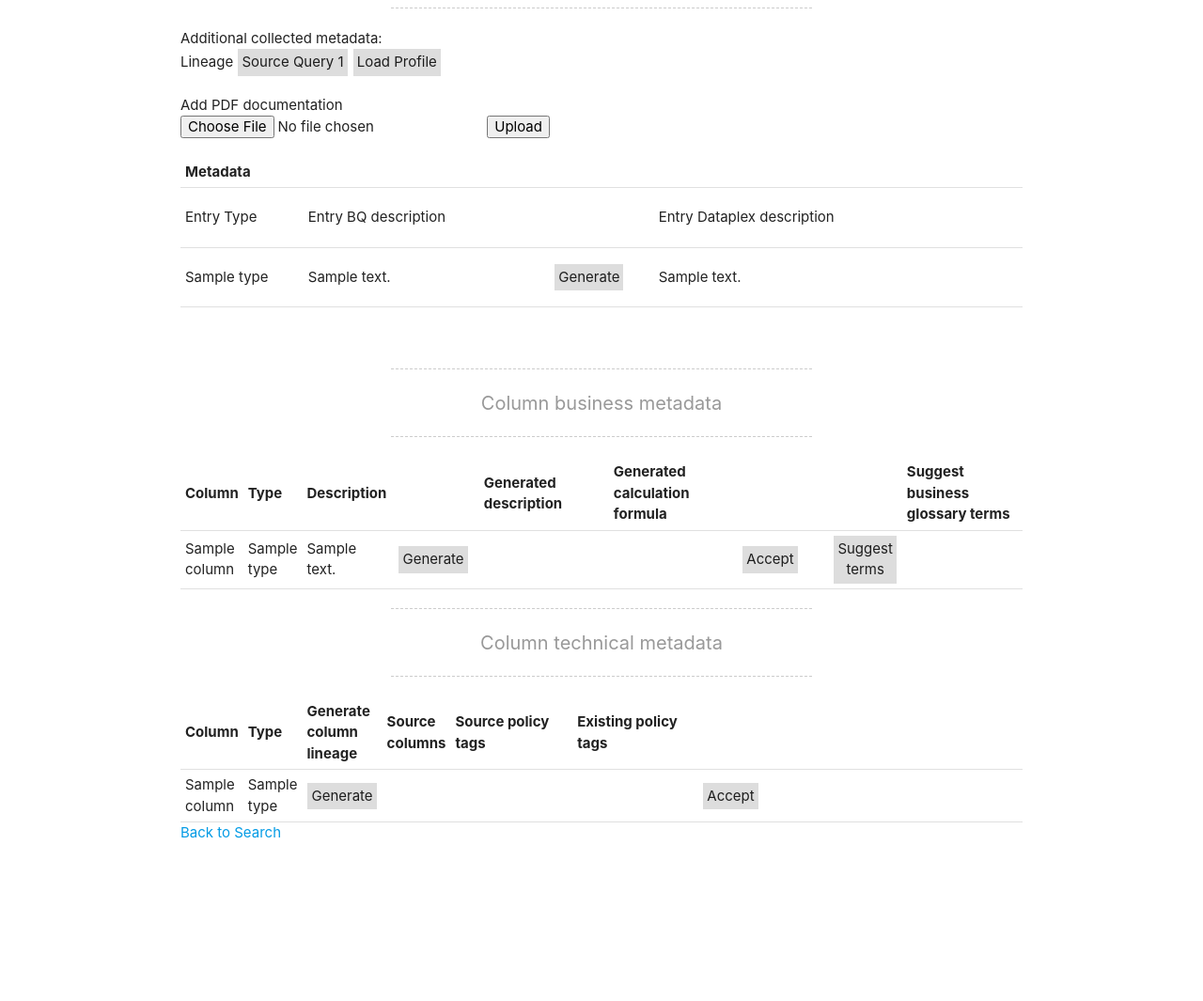
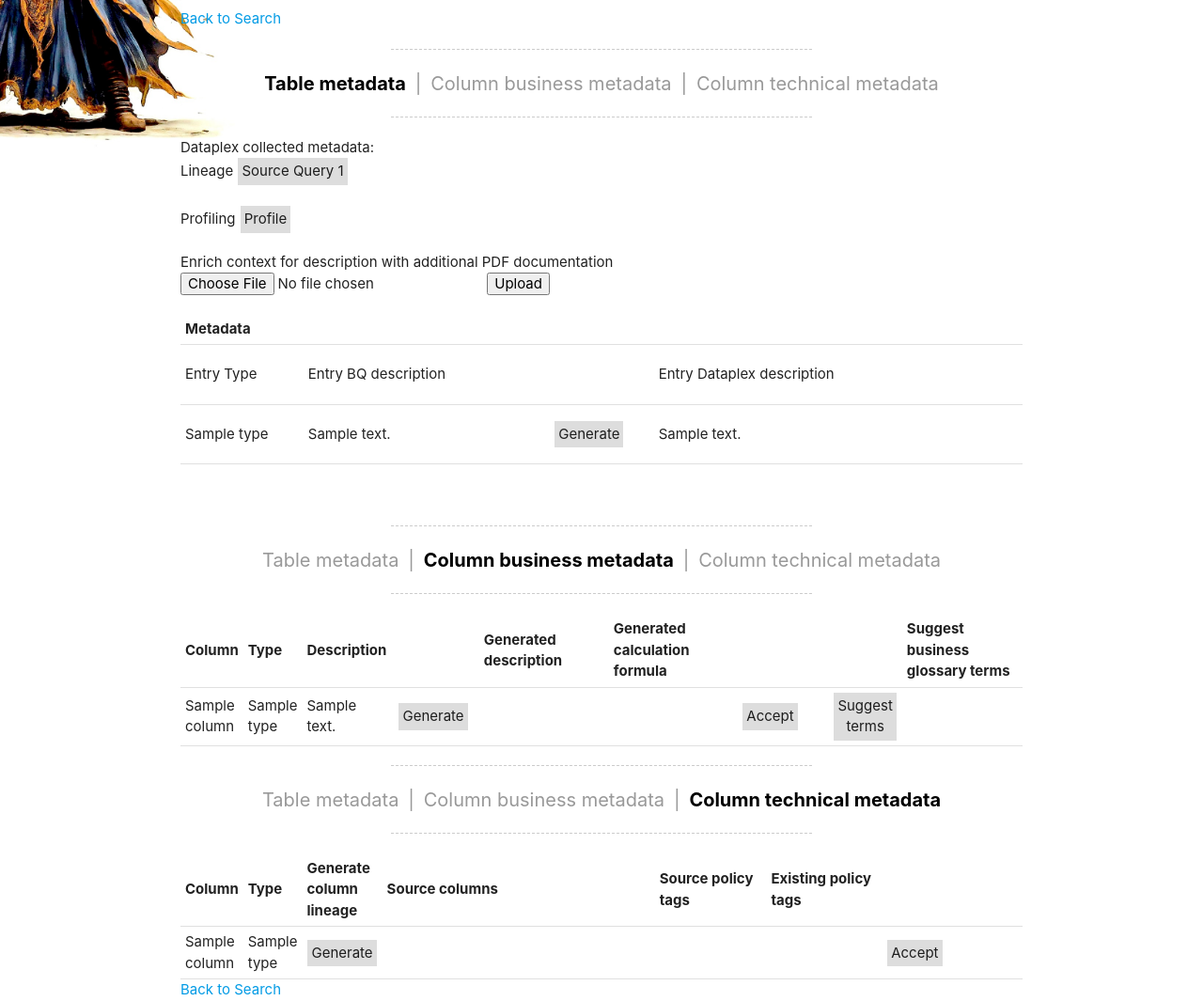
Before and after one commit to renovate-bot/GoogleCloudPlatform-_-dataplexutils, a Flask app: template templates/details.html in a window 1280 px wide. Shown: the part 428-1493 px from the top of the page at 94% size. Before the commit the page ends 1320 px from the top, so only its background shows below. Run offline with Flask 3, Linux system fonts and the light colour scheme; the template is opened without the code that fills it: most values are stand-ins (such as "Sample title", 1, 10 or a date in 2020).

Commit message:
Now it is beautiful

```diff
--- a/templates/details.html
+++ b/templates/details.html
@@ -2,25 +2,40 @@
 <html>
 
 <head>
+    <style>
+        body {
+            background-image: url("../static/wizard.jpg");
+            background-repeat: no-repeat;
+            background-position: -250px 0px;
+            background-size: 600px;
+        }
+    </style>
     <!-- Import Materialize CSS -->
     <link rel="stylesheet" href="https://cdnjs.cloudflare.com/ajax/libs/materialize/1.0.0/css/materialize.min.css">
 </head>
 <body>
-    <a href="{{ url_for('home') }}">Back to Search</a>
+
     <div class="container">
-        <h5><img src="https://www.gstatic.com/cloud/images/navigation/icons.svg#bigquery"></img> {{ result.fullyQualifiedName }}</h5>
+    </br>
+        <h5 style="margin-top: 100px; font-weight: bold;"><img src="https://www.gstatic.com/cloud/images/navigation/icons.svg#bigquery"></img> {{ result.fullyQualifiedName }}</h5>
         <!-- FILEPATH: /Users/jskuratowicz/Projects/Metadata Generation/templates/details.html -->
         <!-- BEGIN: section-separator -->
+        <a href="{{ url_for('home') }}">Back to Search</a>
         <div style="text-align: center;">
             <hr style="border: none; border-top: 1px dashed #ccc; height: 1px; width: 50%; margin: 20px auto;">
-            <span style="font-size: 20px; color: #999;">Table metadata</span>
+
+            <span id="table_metadata" style="font-size: 20px; color: black; font-weight: bold;">Table metadata</span>
+            <span style="font-size: 20px; color: #999;">&nbsp;|&nbsp;</span>
+            <a href="#column_business_metadata"><span style="font-size: 20px; color: #999;">Column business metadata</span></a>
+            <span style="font-size: 20px; color: #999;">&nbsp;|&nbsp;</span>
+            <a href="#column_technical_metadata"> <span style="font-size: 20px; color: #999;">Column technical metadata</span></a>
             <hr style="border: none; border-top: 1px dashed #ccc; height: 1px; width: 50%; margin: 20px auto;">
         </div>
         <!-- END: section-separator -->
 
 
 
-        Additional collected metadata:
+        Dataplex collected metadata:
         </br>
         <div class="content-container">
             Lineage
@@ -31,9 +46,10 @@
                     </div>
                 </div>
             {% endfor %}
-
-
-            <div class="tab" id="button_profile">Load Profile
+            </br>
+             </br>
+            Profiling
+            <div class="tab" id="button_profile">Profile
                 <div class="popup" id="Profile">Unknown</div>
             </div>
 
@@ -53,7 +69,8 @@
             </script>
         </div>
 
-        <div style="margin-top: 20px;margin-bottom: 20px;"> Add PDF documentation
+        <div style="margin-top: 20px;margin-bottom: 20px;"> Enrich context for description with additional PDF documentation
+        </br>
         <form method="post" enctype="multipart/form-data" id="pdfForm">
             <input type="file" name="file" id="pdfFile">
             <input type="submit" value="Upload" id="pdfSubmit">
@@ -226,7 +243,11 @@
         </br>
         <div style="text-align: center;">
             <hr style="border: none; border-top: 1px dashed #ccc; height: 1px; width: 50%; margin: 20px auto;">
-            <span style="font-size: 20px; color: #999;">Column business metadata</span>
+            <a href="#table_metadata"><span  style="font-size: 20px; color: #999;">Table metadata</span></a>
+            <span style="font-size: 20px; color: #999;">&nbsp;|&nbsp;</span>
+            <span id="column_business_metadata" style="font-size: 20px; color: black;font-weight: bold;">Column business metadata</span>
+            <span style="font-size: 20px; color: #999;">&nbsp;|&nbsp;</span>
+            <a href="#column_technical_metadata"><span style="font-size: 20px; color: #999;">Column technical metadata</span></a>
             <hr style="border: none; border-top: 1px dashed #ccc; height: 1px; width: 50%; margin: 20px auto;">
         </div>
 
@@ -395,7 +416,12 @@
         </div>
         <div style="text-align: center;">
             <hr style="border: none; border-top: 1px dashed #ccc; height: 1px; width: 50%; margin: 20px auto;">
-            <span style="font-size: 20px; color: #999;">Column technical metadata</span>
+
+            <a href="#table_metadata"><span style="font-size: 20px; color: #999; ">Table metadata</span></a>
+            <span style="font-size: 20px; color: #999;">&nbsp;|&nbsp;</span>
+            <a href="#column_business_metadata"><span style="font-size: 20px; color: #999;">Column business metadata</span></a>
+            <span style="font-size: 20px; color: #999;">&nbsp;|&nbsp;</span>
+            <span id="column_technical_metadata" style="font-size: 20px; color: black;font-weight: bold;">Column technical metadata</span>
             <hr style="border: none; border-top: 1px dashed #ccc; height: 1px; width: 50%; margin: 20px auto;">
         </div>
         <table style="width: 100%; margin-left: 0;margin-top: 0;">
@@ -404,13 +430,13 @@
                     <th width="50">Column</th>
                     <th width="50">Type</th>
                     <th width="50">Generate column lineage</th>
-                    <th width="50">Source columns</th>
+                    <th width="600">Source columns</th>
                     <th width="200">Source policy tags</th>
                     <th width="200">Existing policy tags</th>
-                    <th width="100">   </th>
-                    <th width="100">   </th>
-                    <th width="200" ></th>
-                    <th width="200"> </th>
+                    <th width="50">   </th>
+                    <th width="50">   </th>
+                    <th width="50" ></th>
+                    <th width="50"> </th>
 
 
                 </tr>
@@ -454,6 +480,31 @@
 
                     genElement.textContent = "Generating...";
                     genElement.classList.add("pulsate");
+          /*      fetch('/generateColumnLineage?entry_id={{entry_id}}&column={{ column.column }}')
+                    .then(response => response.text())
+                    .then(data => {
+                        genElement.textContent = "";
+                        genElement.classList.remove("pulsate");
+
+                        // Parse the JSON string to get the columns array
+                        const parsedData = JSON.parse(data);
+                        const columns = parsedData.columns;
+
+                        // Loop over the columns array and create a new button for each value
+                        columns.forEach(column => {
+                            const columnButton = document.createElement("button");
+                            columnButton.textContent = column;
+                            columnButton.className = "button-column";
+                            columnButton.style.borderRadius = "0"; // Make the button square
+                            columnButton.style.backgroundColor = "lightgray"; // Set the background color to light gray
+                            columnButton.style.border = "none"; // Remove the border
+                            columnButton.style.fontSize = "12px"; // Set the font size to smaller
+                            columnButton.addEventListener('click', function() {
+                                this.className = "button-column clicked";
+                            });
+                            genElement.appendChild(columnButton);
+                        });
+                    });*/
 
                     fetch('/generateColumnLineage?entry_id={{entry_id}}&column={{ column.column }}')
                         .then(response => response.text())
@@ -470,15 +521,14 @@
                                 const columnButton = document.createElement("button");
                                 columnButton.textContent = column;
                                 columnButton.className = "button-column";
-                                columnButton.style.borderRadius = "50px"; // Make the button pillow-shaped
-                                columnButton.style.backgroundColor = "lightblue"; // Set the background color to light blue
+                                columnButton.style.borderRadius = "0"; // Make the button square
+                                columnButton.style.backgroundColor = "lightgray"; // Set the background color to light gray
+                                columnButton.style.border = "none"; // Remove the border
                                 columnButton.style.fontSize = "12px"; // Set the font size to smaller
                                 columnButton.addEventListener('click', function() {
                                     this.className = "button-column clicked";
-
                                 });
                                 genElement.appendChild(columnButton);
-
                             });
 
                             // Call another fetch when the output is received
@@ -499,11 +549,12 @@
                                     tagButton.addEventListener('click', function() {
                                         this.className = "button-tag clicked";
                                         newGenLineageElement.appendChild(this.cloneNode(true)); // Append a copy of the clicked button to newGenLineageElement
-                                        newGenLineageElement.lastChild.style.backgroundColor = "white"; // Set the background color of the newly created button to white
+                                        newGenLineageElement.lastChild.style.backgroundColor = "lightblue"; // Set the background color of the newly created button to white
                                     });
-                                    tagButton.className = "button-tag";
-                                    tagButton.style.borderRadius = "50px"; // Make the button pillow-shaped
-                                    tagButton.style.backgroundColor = "lightblue"; // Set the background color to light blue
+                                    tagButton.className = "button-column";
+                                    tagButton.style.borderRadius = "0"; // Make the button pillow-shaped
+                                    tagButton.style.backgroundColor = "lightgray"; // Set the background color to light blue
+                                    tagButton.style.border = "none"; // Remove the border
                                     tagButton.style.fontSize = "12px"; // Set the font size to smaller
                                     tagButton.addEventListener('click', function() {
                                         this.className = "button-tag clicked";
```
Also changed, not shown: templates/results.html (+13 -3 lines), templates/search.html (+9 -2 lines), static/wizard.jpg (added), static/wonder.jpg (added), 1 other file.
